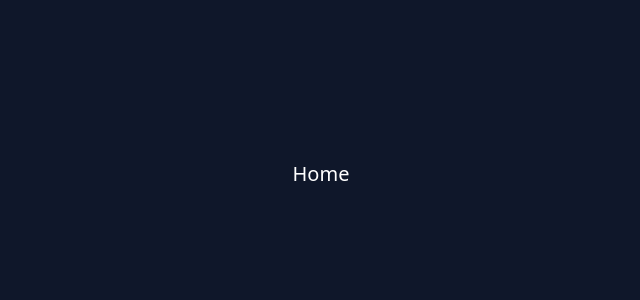
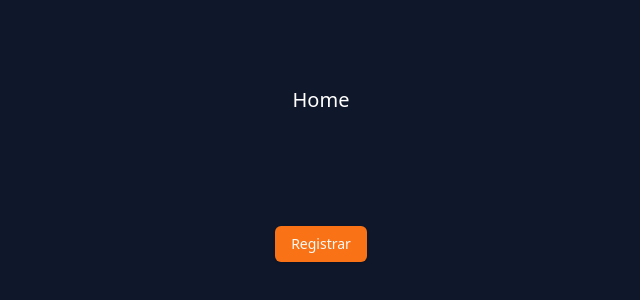
Before and after one commit to Fransuelton/taskify, a React (Vite) app: page / in a window 1280 px wide. Shown: the part 226-526 px from the top of the page, without its empty margins (319-959 px from the left). Built offline with nearby package versions, Linux system fonts and the light colour scheme.

Commit message:
feat: Add button and link to register page in Home component

```diff
--- a/src/pages/Home.tsx
+++ b/src/pages/Home.tsx
@@ -1,10 +1,13 @@
-
+import { Button } from "@/components/ui/button";
+import { Link } from "react-router-dom";
 
 const Home = () => {
-
   return (
-    <section className="flex justify-center items-center h-screen gap-28 bg-slate-900 ">
+    <section className="flex justify-center flex-col items-center h-screen gap-28 bg-slate-900 ">
       <h1 className="text-white text-xl">Home</h1>
+      <Link to={"/register"}>
+      <Button>Registrar</Button>
+      </Link>
     </section>
   );
 };
```
